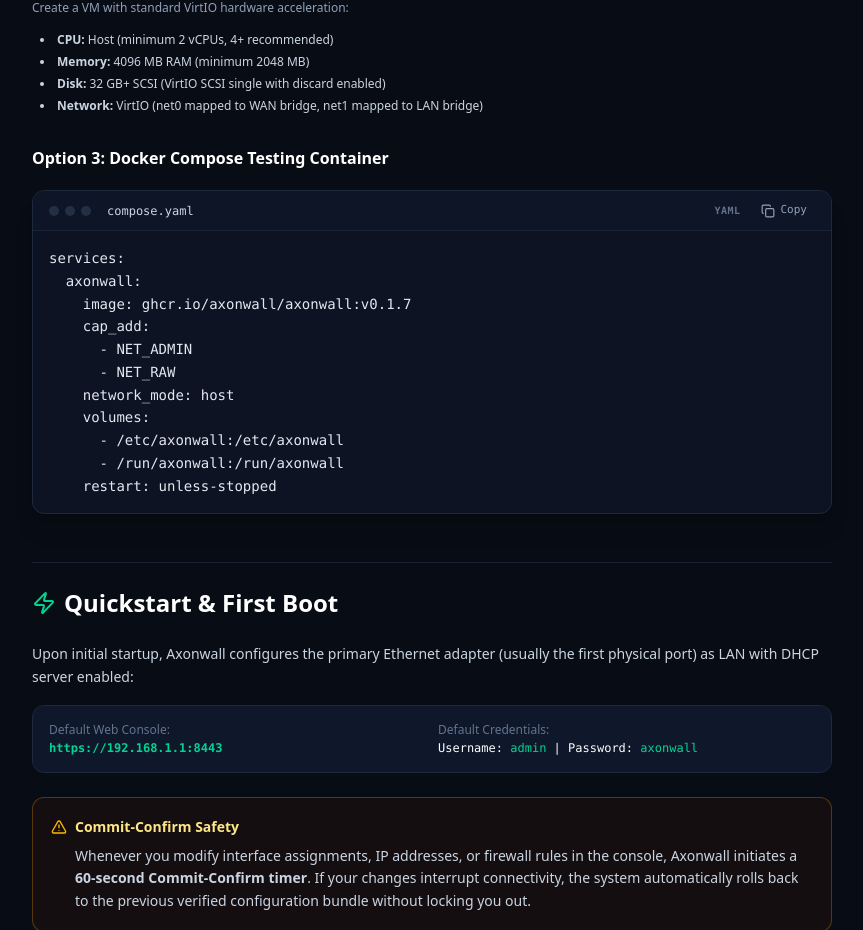
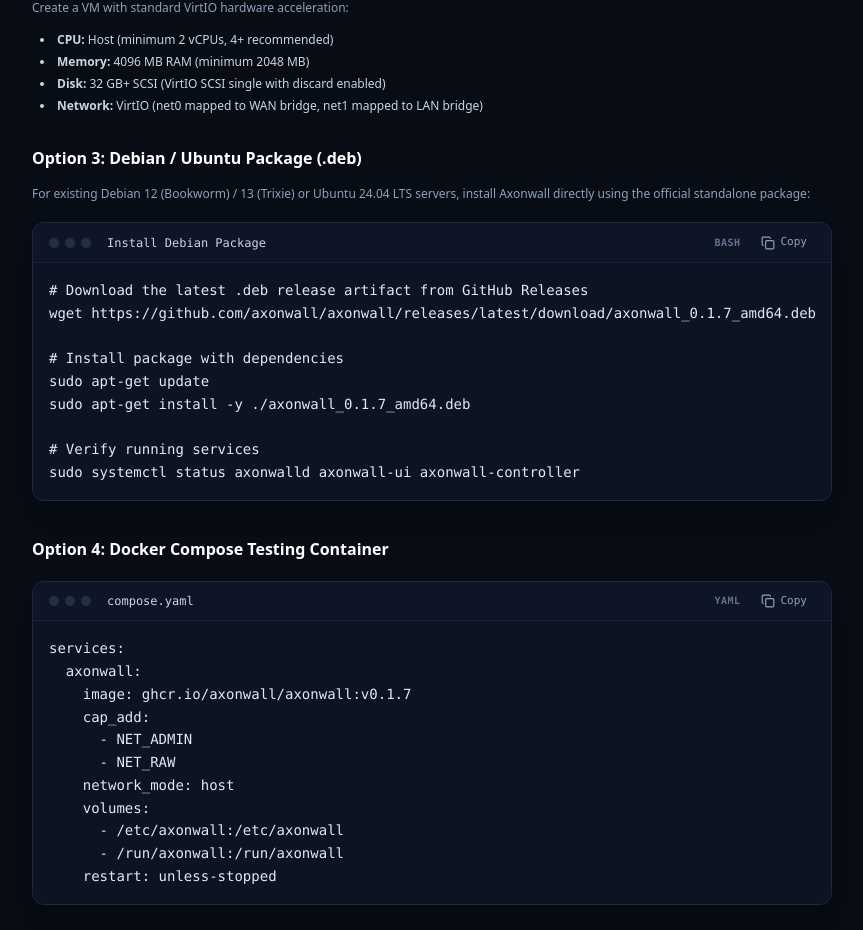
Before and after one commit to axonwall/axonwall.com, a Next.js app: page /docs in a window 1280 px wide. Shown: the part 1814-2744 px from the top of the page, without its empty margins (304-1167 px from the left). Built offline with nearby package versions, Linux system fonts and the light colour scheme.

Commit message:
docs: add Debian/Ubuntu .deb package installation instructions

```diff
--- a/src/app/docs/page.tsx
+++ b/src/app/docs/page.tsx
@@ -223,7 +223,25 @@
             <li><strong>Network:</strong> VirtIO (net0 mapped to WAN bridge, net1 mapped to LAN bridge)</li>
           </ul>
 
-          <h3 className="text-base font-semibold text-white pt-4">Option 3: Docker Compose Testing Container</h3>
+          <h3 className="text-base font-semibold text-white pt-4">Option 3: Debian / Ubuntu Package (.deb)</h3>
+          <p className="text-xs text-slate-400">
+            For existing Debian 12 (Bookworm) / 13 (Trixie) or Ubuntu 24.04 LTS servers, install Axonwall directly using the official standalone package:
+          </p>
+          <CodeBlock
+            title="Install Debian Package"
+            language="bash"
+            code={`# Download the latest .deb release artifact from GitHub Releases
+wget https://github.com/axonwall/axonwall/releases/latest/download/axonwall_0.1.7_amd64.deb
+
+# Install package with dependencies
+sudo apt-get update
+sudo apt-get install -y ./axonwall_0.1.7_amd64.deb
+
+# Verify running services
+sudo systemctl status axonwalld axonwall-ui axonwall-controller`}
+          />
+
+          <h3 className="text-base font-semibold text-white pt-4">Option 4: Docker Compose Testing Container</h3>
           <CodeBlock
             title="compose.yaml"
             language="yaml"
```
